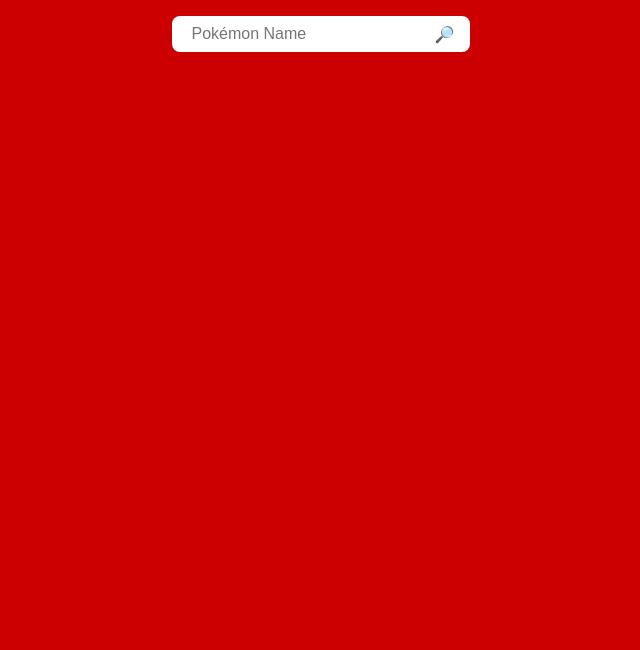
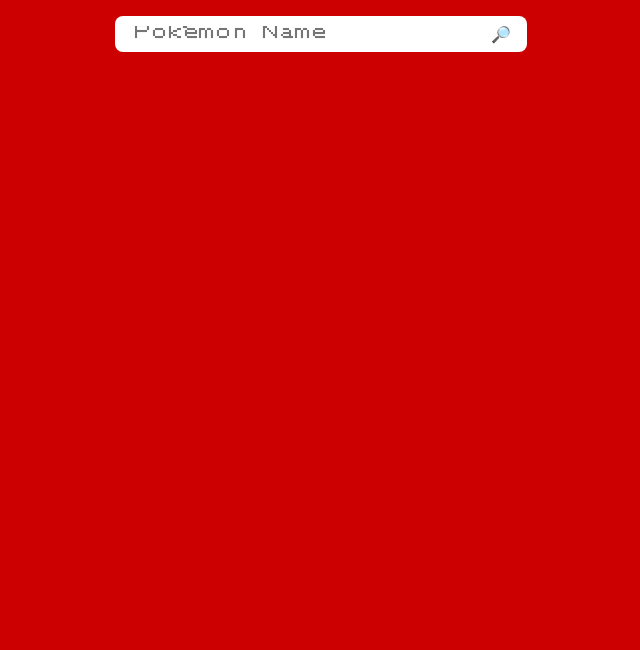
Before and after one commit to jacobWeeces/pokedex, a plain HTML site: page index.html in a window 1280 px wide. Shown: the part 150-800 px from the top of the page, without its empty margins (319-959 px from the left). Drawn offline with Linux system fonts and the light colour scheme; the site is published under a folder, as on GitHub Pages, so addresses that start at the root find nothing.

Commit message:
Update style.css

```diff
--- a/style.css
+++ b/style.css
@@ -6,7 +6,7 @@
   }
 
   @font-face {
-    src: url('/Resources/PokemonGb-RAeo.ttf');
+    src: url('./Resources/PokemonGb-RAeo.ttf');
     font-family: PokemonGb-RAeo;
   }
 
```
